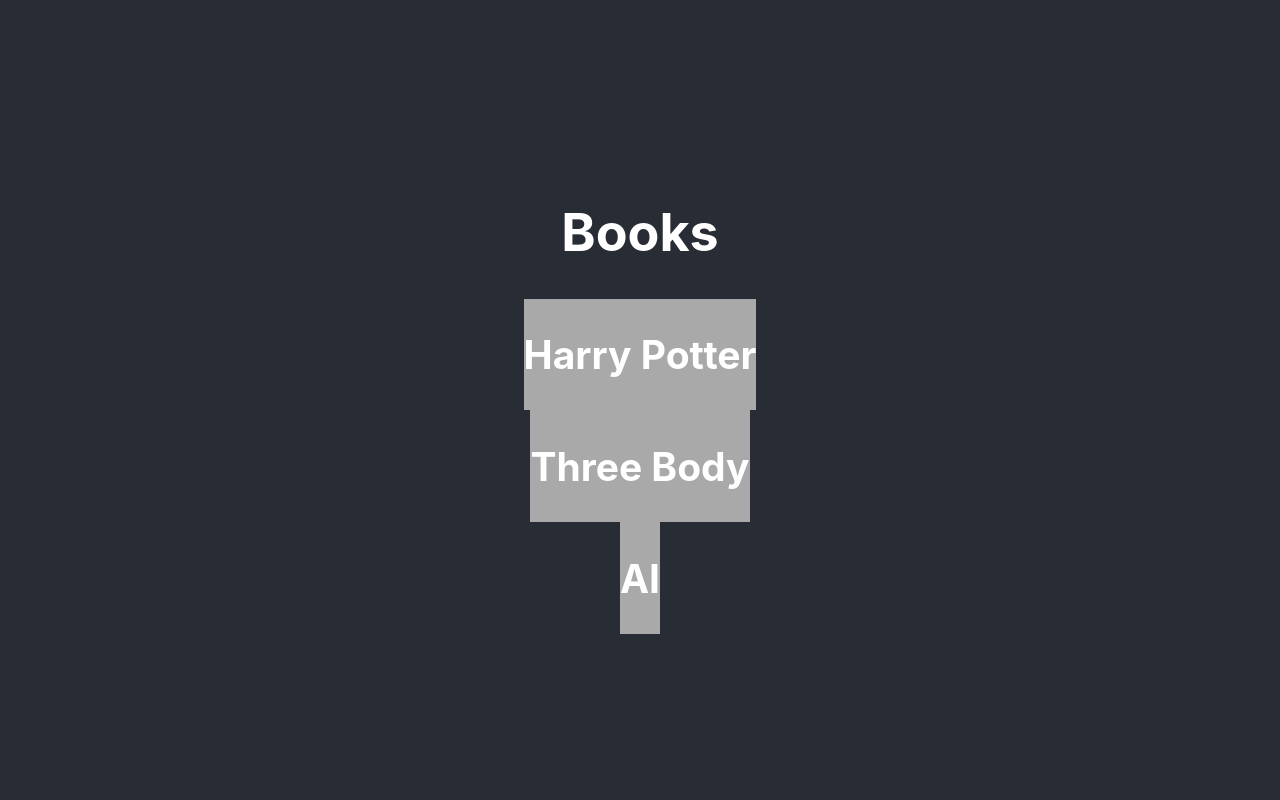
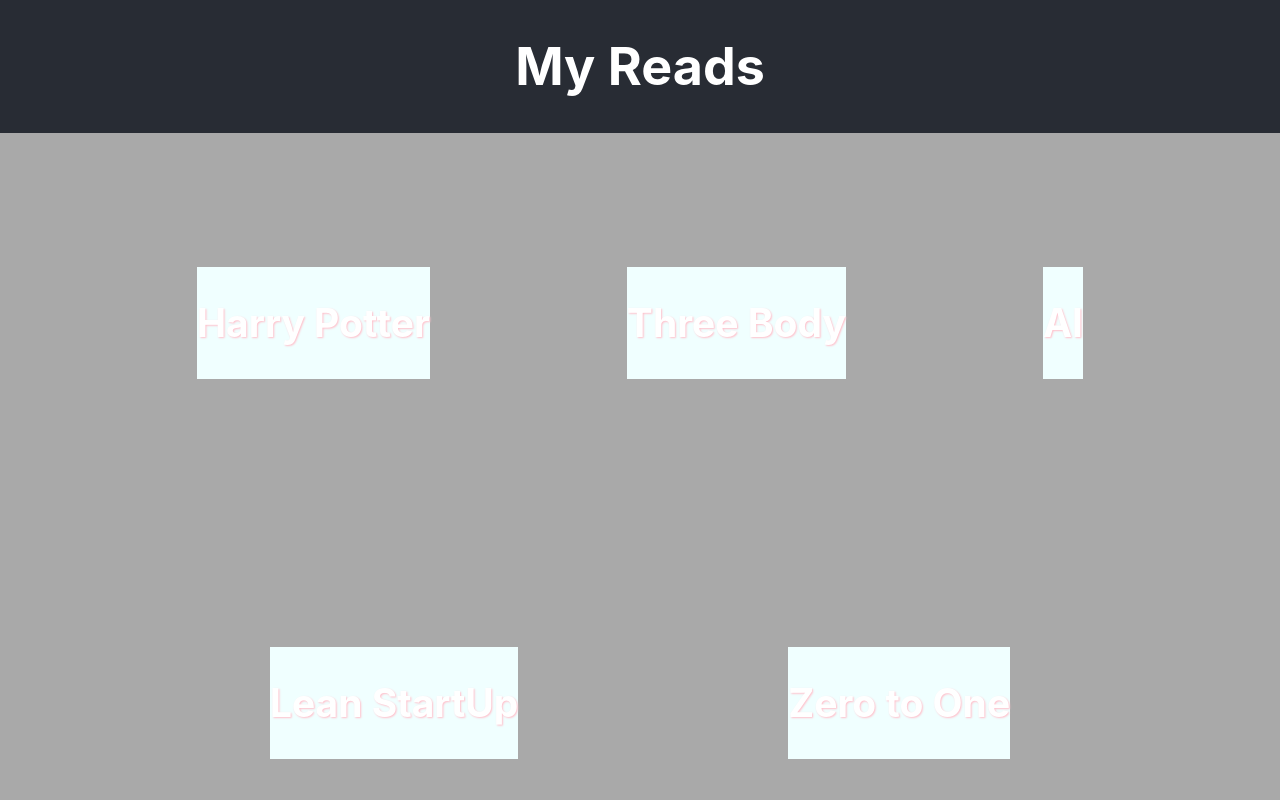
Before and after one commit to partrickli/udacity-frontend-myreads, a React (Create React App) app: page / in a window 1280 px wide. Shown: the top 800 px of the page. Built offline with nearby package versions, Linux system fonts and the light colour scheme.

Commit message:
feat: BookList Component

```diff
--- a/src/App.js
+++ b/src/App.js
@@ -1,15 +1,20 @@
 import React, { Component } from 'react';
 import './App.css';
-import Book from './Book';
+import BookList from './BookList';
 
 class App extends Component {
+  books = [
+    ['Harry Potter', 'Three Body', 'AI'],
+    ['Lean StartUp', 'Zero to One'],
+    ['红楼梦', '西游记'],
+  ];
   render() {
     return (
       <div className="App">
         <header className="App-header">
-          <h1>Books</h1>
-          {['Harry Potter', 'Three Body', 'AI'].map((title) => {
-            return <Book title={title} key={title} />;
+          <h1>My Reads</h1>
+          {this.books.map((list) => {
+            return <BookList list={list} />;
           })}
         </header>
       </div>
--- a/src/Book.css
+++ b/src/Book.css
@@ -1,3 +1,4 @@
 .Book {
-  background-color: darkgray;
+  background-color: azure;
+  text-shadow: 1px 1px 2px pink;
 }
--- /dev/null
+++ b/src/BookList.css
@@ -0,0 +1,9 @@
+.BookList {
+  width: 100%;
+  height: 380px;
+  background-color: darkgray;
+  display: flex;
+  flex-direction: row;
+  justify-content: space-evenly;
+  align-items: center;
+}
--- /dev/null
+++ b/src/BookList.js
@@ -0,0 +1,15 @@
+import React from 'react';
+import './BookList.css';
+import Book from './Book';
+
+function BookList(props) {
+  return (
+    <div className="BookList">
+      {props.list.map((book) => {
+        return <Book title={book} />;
+      })}
+    </div>
+  );
+}
+
+export default BookList;
```
